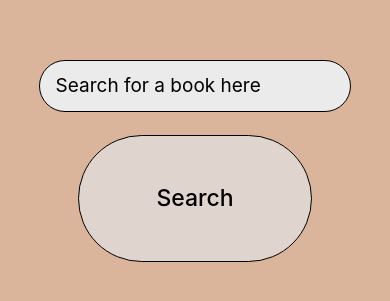
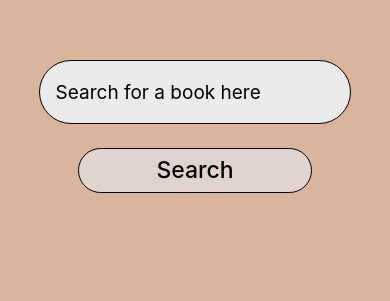
Before and after one commit to fahim-tazz/Sub-5-Second-Attention-Span-Gang, a React Native app: screen / in a window 390 px wide. Shown: the part 135-436 px from the top of the page. Built offline with nearby package versions, Linux system fonts and the light colour scheme.

Commit message:
LargeButton component can now have different heights.

```diff
--- a/components/LargeButton/index.js
+++ b/components/LargeButton/index.js
@@ -8,7 +8,7 @@ const LargeButton = (props) => {
         <TouchableHighlight
 
             onPress = {props.onPress}
-            style = {styles.buttonContainer}
+            style = {[styles.buttonContainer, props.style]}
             activeOpacity = {0.4}
             underlayColor = {"#bfa28f"}
         >
@@ -23,7 +23,7 @@ const styles = StyleSheet.create({
     buttonContainer: {
         borderWidth: 0.3,
         borderRadius: 1000,
-        height: "15%",
+        // height: "15%",
         width: "60%",
         marginTop: "6%",
         alignItems: "center",
```
